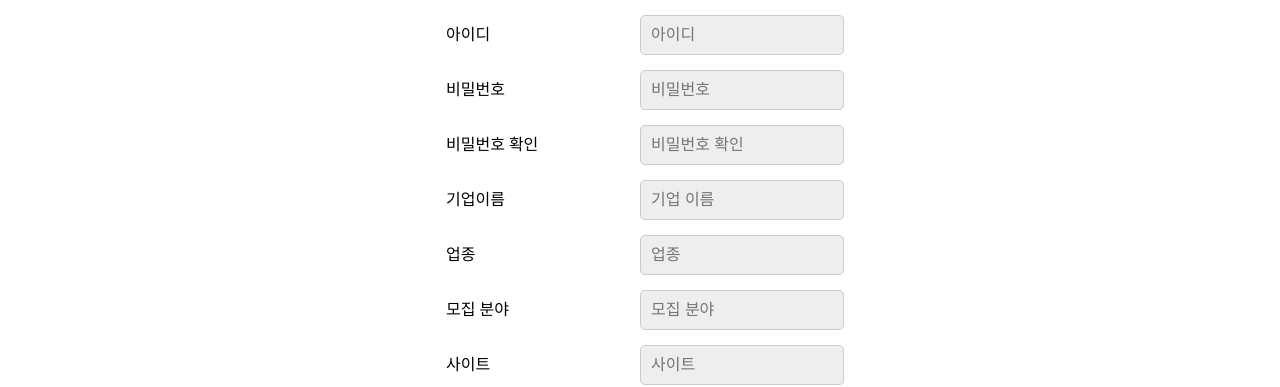
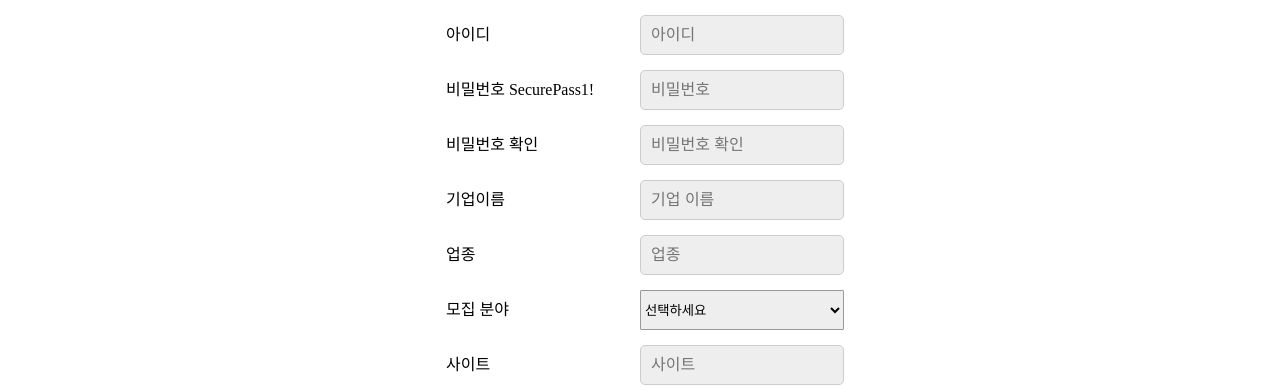
Before and after one commit to ChuminChu/contactSite, a Next.js app in the folder frontend/: page /companySignup in a window 1280 px wide. Shown: the part 245-632 px from the top of the page. Built offline with nearby package versions, Linux system fonts and the light colour scheme.

Commit message:
fix: 기업 회원가입 백엔드와 연결

```diff
--- a/frontend/src/app/companySignup/page.tsx
+++ b/frontend/src/app/companySignup/page.tsx
@@ -1,5 +1,6 @@
-// "use client"
+//"use client";
 import "./companyForm.css";
+import { redirect } from "next/navigation";
 
 export default function companySignupFrom() {
   async function createCompany(formData: FormData) {
@@ -9,8 +10,8 @@ export default function companySignupFrom() {
       userId: formData.get("userId"),
       password: formData.get("password"),
       passwordCheck: formData.get("passwordCheck"),
-      companyName: formData.get("companyName"),
-      businessType: formData.get("businessType"),
+      companyname: formData.get("companyname"),
+      businesstype: formData.get("businesstype"),
       field: formData.get("field"),
       website: formData.get("website"),
       address: formData.get("address"),
@@ -19,7 +20,21 @@ export default function companySignupFrom() {
       established: formData.get("established"),
     };
 
-    console.log({ ...rawFormData });
+    console.log(rawFormData);
+
+    const response = await fetch("http://localhost:8080/companies", {
+      method: "POST",
+      headers: {
+        "Content-Type": "application/json",
+      },
+      body: JSON.stringify(rawFormData),
+    });
+    if (!response.ok) {
+      const errorData = await response.json();
+      throw new Error(`Failed to fetch company signup: ${errorData.message}`);
+    }
+
+    redirect("/");
   }
 
   return (
@@ -41,7 +56,7 @@ export default function companySignupFrom() {
             </div>
 
             <div className={"formGroup"}>
-            <label htmlFor="password">비밀번호</label>
+              <label htmlFor="password">비밀번호 SecurePass1!</label>
               <input
                   type="password"
                   name="password"
@@ -63,10 +78,10 @@ export default function companySignupFrom() {
             </div>
 
             <div className="formGroup">
-            <label htmlFor="companyName">기업이름</label>
+              <label htmlFor="companyname">기업이름</label>
               <input
                   type="text"
-              name="companyName"
+                  name="companyname"
                   required
                   placeholder="기업 이름"
                   className="input"
@@ -74,10 +89,10 @@ export default function companySignupFrom() {
             </div>
 
             <div className="formGroup">
-            <label htmlFor="businessType">업종</label>
+              <label htmlFor="businesstype">업종</label>
               <input
                   type="text"
-              name="businessType"
+                  name="businesstype"
                   required
                   placeholder="업종"
                   className="input"
@@ -86,13 +101,14 @@ export default function companySignupFrom() {
 
             <div className="formGroup">
               <label htmlFor="field">모집 분야</label>
-            <input
-              type="text"
-              name="field"
-              required
-              placeholder="모집 분야"
-              className="input"
-            />
+              <select name="field" required className="input">
+                <option value="">선택하세요</option>
+                <option value="Front_End">프론트엔드</option>
+                <option value="Back_End">백엔드</option>
+                <option value="Full_Stack">풀스택</option>
+                <option value="DBManege">DB 관리</option>
+                <option value="ServerMange">서버 관리</option>
+              </select>
             </div>
 
             <div className="formGroup">
```
Lines whose indentation alone changed are shown as unchanged.
